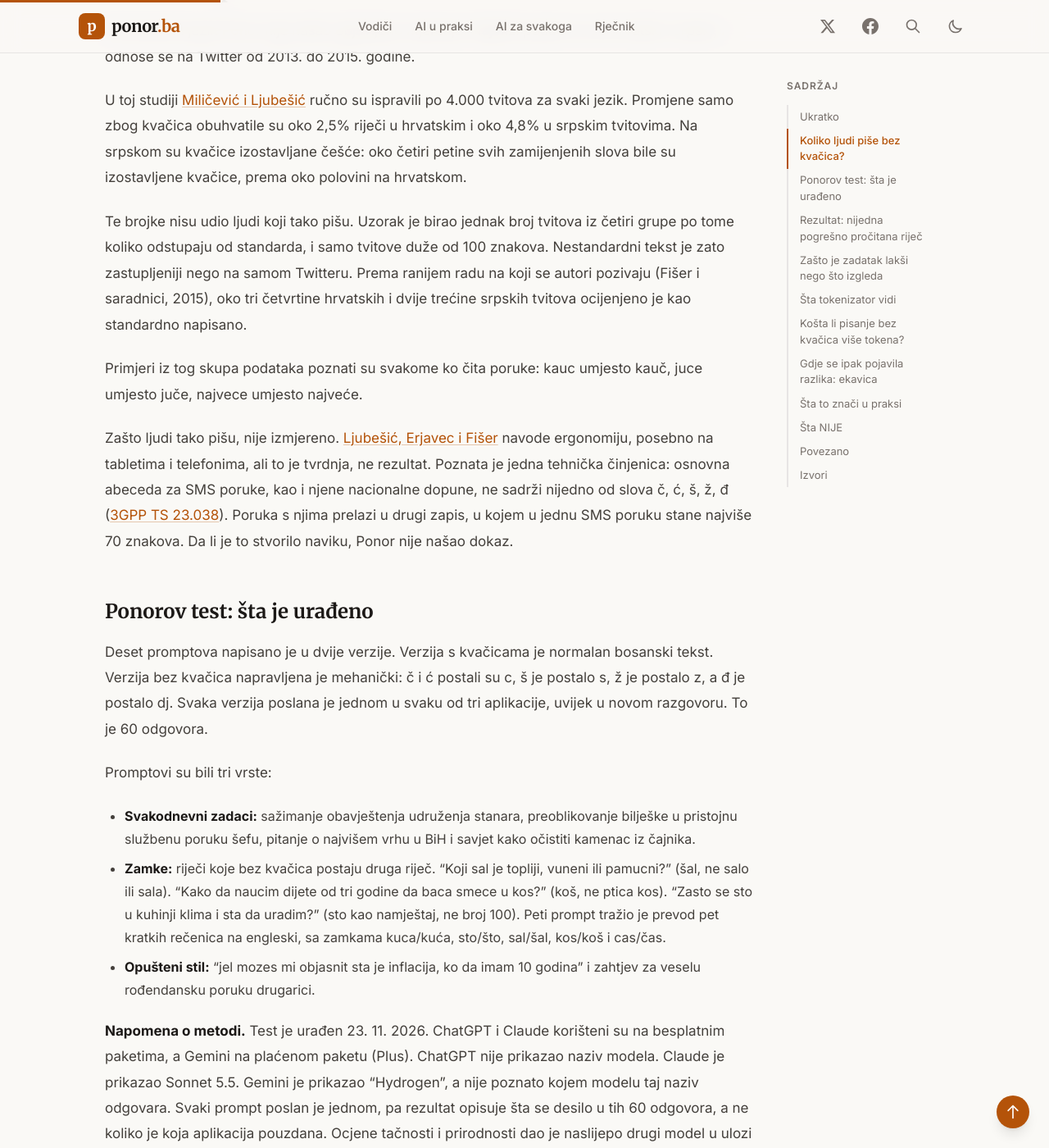
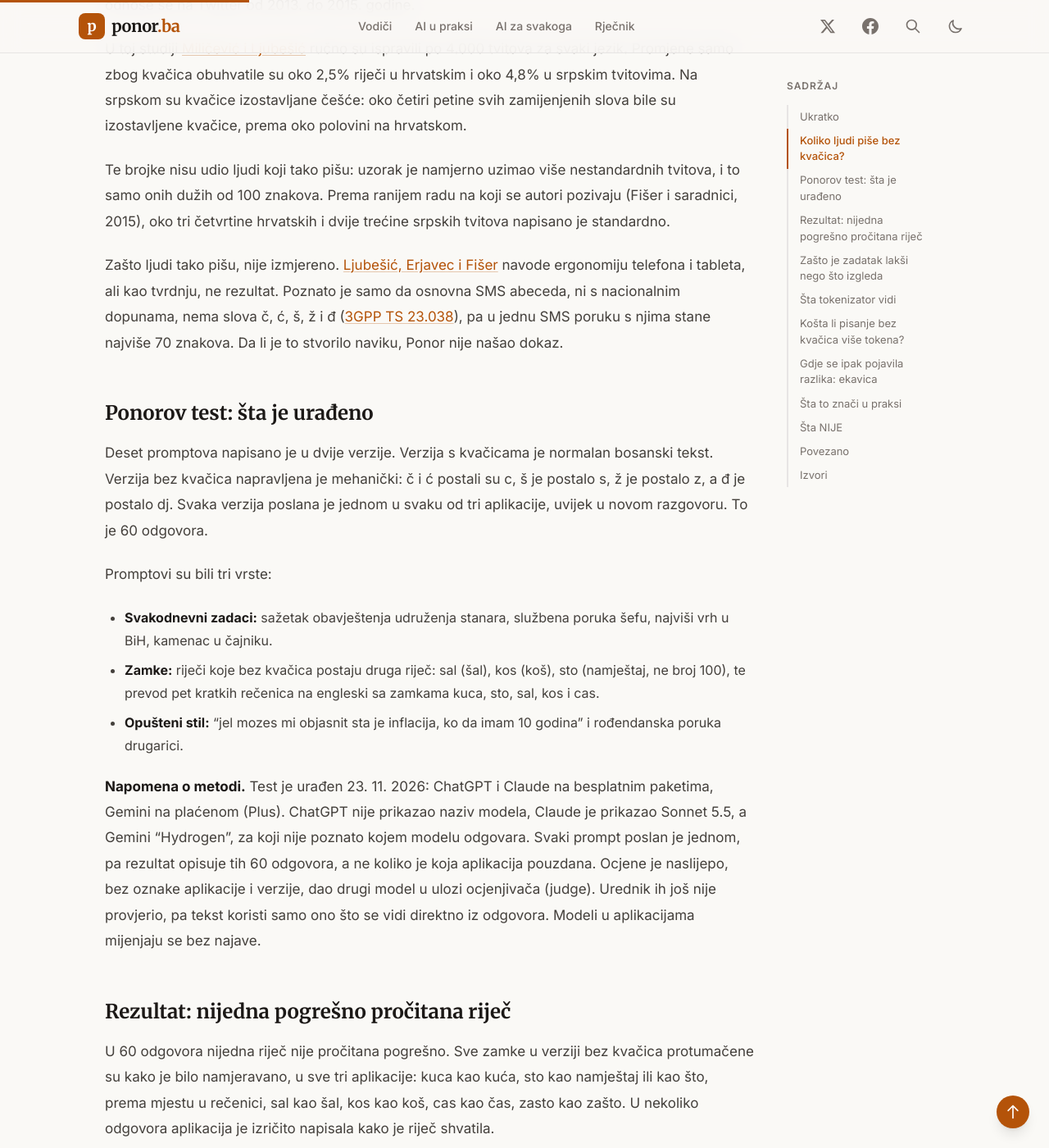
Before and after one commit to vibeuna/ponor, a Jekyll site: the page built from _posts/2026-11-24-bez-kvacica.md, in a window 1280 px wide and 1400 px high, scrolled down 1700 px. Shown: the whole window at 82% size. Built offline with Jekyll 4.4.1, drawn with Linux system fonts in a browser that asks for light colours; some of the changed text lies outside the part shown.

Commit message:
bez-kvacica: cut text by 17%
Co-Authored-By: Claude Opus 5.5 <noreply@anthropic.com>

```diff
--- a/_posts/2026-11-24-bez-kvacica.md
+++ b/_posts/2026-11-24-bez-kvacica.md
@@ -4,12 +4,12 @@ title: "U Ponorovom testu ChatGPT, Claude i Gemini razumjeli su bosanski i bez k
 date: 2026-11-24
 category: ai-za-sve
 image: /assets/images/2026-11-24-bez-kvacica.svg
-read_time: 12
+read_time: 10
 description: "ChatGPT, Claude i Gemini dobili su deset promptova bez kvačica. Nijedna riječ nije pogrešno pročitana, a tokena je bilo tek 1–2% manje."
 tags: [llm]
 ---
 
-"Sto si kupio novi sto?" U ovoj rečenici ista riječ bez kvačica znači dvije različite stvari: prva je "što" (zašto), druga "sto" (komad namještaja). Ta rečenica bila je dio jednog od deset promptova (prompt je uputa ili upit koji se unosi modelu) koje je Ponorov test poslao u ChatGPT, Claude i Gemini bez č, ć, š, ž i đ. Nijedna aplikacija nije pogrešno pročitala nijednu riječ. Tekst ispod objašnjava šta je testirano, zašto je rezultat manje iznenađujući nego što izgleda i gdje se ipak pojavila razlika koja, barem kod ChatGPT-a, nema veze s kvačicama.
+"Sto si kupio novi sto?" U ovoj rečenici ista riječ bez kvačica znači dvije različite stvari: prva je "što" (zašto), druga "sto" (komad namještaja). Ta rečenica bila je dio jednog od deset promptova (prompt je uputa ili upit koji se unosi modelu) koje je Ponorov test poslao u ChatGPT, Claude i Gemini bez č, ć, š, ž i đ. Nijedna aplikacija nije pogrešno pročitala nijednu riječ.
 
 ## Ukratko
 
@@ -21,11 +21,9 @@ Za bosanski jezik Ponor nije našao objavljeno mjerenje. Najbliži podaci su za
 
 U toj studiji [Miličević i Ljubešić](https://doi.org/10.4312/slo2.0.2016.2.156-188) ručno su ispravili po 4.000 tvitova za svaki jezik. Promjene samo zbog kvačica obuhvatile su oko 2,5% riječi u hrvatskim i oko 4,8% u srpskim tvitovima. Na srpskom su kvačice izostavljane češće: oko četiri petine svih zamijenjenih slova bile su izostavljene kvačice, prema oko polovini na hrvatskom.
 
-Te brojke nisu udio ljudi koji tako pišu. Uzorak je birao jednak broj tvitova iz četiri grupe po tome koliko odstupaju od standarda, i samo tvitove duže od 100 znakova. Nestandardni tekst je zato zastupljeniji nego na samom Twitteru. Prema ranijem radu na koji se autori pozivaju (Fišer i saradnici, 2015), oko tri četvrtine hrvatskih i dvije trećine srpskih tvitova ocijenjeno je kao standardno napisano.
+Te brojke nisu udio ljudi koji tako pišu: uzorak je namjerno uzimao više nestandardnih tvitova, i to samo onih dužih od 100 znakova. Prema ranijem radu na koji se autori pozivaju (Fišer i saradnici, 2015), oko tri četvrtine hrvatskih i dvije trećine srpskih tvitova napisano je standardno.
 
-Primjeri iz tog skupa podataka poznati su svakome ko čita poruke: kauc umjesto kauč, juce umjesto juče, najvece umjesto najveće.
-
-Zašto ljudi tako pišu, nije izmjereno. [Ljubešić, Erjavec i Fišer](https://aclanthology.org/L16-1573/) navode ergonomiju, posebno na tabletima i telefonima, ali to je tvrdnja, ne rezultat. Poznata je jedna tehnička činjenica: osnovna abeceda za SMS poruke, kao i njene nacionalne dopune, ne sadrži nijedno od slova č, ć, š, ž, đ ([3GPP TS 23.038](https://www.etsi.org/deliver/etsi_ts/123000_123099/123038/17.00.00_60/ts_123038v170000p.pdf)). Poruka s njima prelazi u drugi zapis, u kojem u jednu SMS poruku stane najviše 70 znakova. Da li je to stvorilo naviku, Ponor nije našao dokaz.
+Zašto ljudi tako pišu, nije izmjereno. [Ljubešić, Erjavec i Fišer](https://aclanthology.org/L16-1573/) navode ergonomiju telefona i tableta, ali kao tvrdnju, ne rezultat. Poznato je samo da osnovna SMS abeceda, ni s nacionalnim dopunama, nema slova č, ć, š, ž i đ ([3GPP TS 23.038](https://www.etsi.org/deliver/etsi_ts/123000_123099/123038/17.00.00_60/ts_123038v170000p.pdf)), pa u jednu SMS poruku s njima stane najviše 70 znakova. Da li je to stvorilo naviku, Ponor nije našao dokaz.
 
 ## Ponorov test: šta je urađeno
 
@@ -33,11 +31,11 @@ Deset promptova napisano je u dvije verzije. Verzija s kvačicama je normalan bo
 
 Promptovi su bili tri vrste:
 
-- **Svakodnevni zadaci:** sažimanje obavještenja udruženja stanara, preoblikovanje bilješke u pristojnu službenu poruku šefu, pitanje o najvišem vrhu u BiH i savjet kako očistiti kamenac iz čajnika.
-- **Zamke:** riječi koje bez kvačica postaju druga riječ. "Koji sal je topliji, vuneni ili pamucni?" (šal, ne salo ili sala). "Kako da naucim dijete od tri godine da baca smece u kos?" (koš, ne ptica kos). "Zasto se sto u kuhinji klima i sta da uradim?" (sto kao namještaj, ne broj 100). Peti prompt tražio je prevod pet kratkih rečenica na engleski, sa zamkama kuca/kuća, sto/što, sal/šal, kos/koš i cas/čas.
-- **Opušteni stil:** "jel mozes mi objasnit sta je inflacija, ko da imam 10 godina" i zahtjev za veselu rođendansku poruku drugarici.
+- **Svakodnevni zadaci:** sažetak obavještenja udruženja stanara, službena poruka šefu, najviši vrh u BiH, kamenac u čajniku.
+- **Zamke:** riječi koje bez kvačica postaju druga riječ: sal (šal), kos (koš), sto (namještaj, ne broj 100), te prevod pet kratkih rečenica na engleski sa zamkama kuca, sto, sal, kos i cas.
+- **Opušteni stil:** "jel mozes mi objasnit sta je inflacija, ko da imam 10 godina" i rođendanska poruka drugarici.
 
-**Napomena o metodi.** Test je urađen 23. 11. 2026. ChatGPT i Claude korišteni su na besplatnim paketima, a Gemini na plaćenom paketu (Plus). ChatGPT nije prikazao naziv modela. Claude je prikazao Sonnet 5.5. Gemini je prikazao "Hydrogen", a nije poznato kojem modelu taj naziv odgovara. Svaki prompt poslan je jednom, pa rezultat opisuje šta se desilo u tih 60 odgovora, a ne koliko je koja aplikacija pouzdana. Ocjene tačnosti i prirodnosti dao je naslijepo drugi model u ulozi ocjenjivača (judge), bez oznake aplikacije i verzije. Urednik ih još nije provjerio, pa tekst koristi samo ono što se vidi direktno iz odgovora. Modeli u aplikacijama mijenjaju se bez najave, i isti test sutra može dati drugačiji rezultat.
+**Napomena o metodi.** Test je urađen 23. 11. 2026: ChatGPT i Claude na besplatnim paketima, Gemini na plaćenom (Plus). ChatGPT nije prikazao naziv modela, Claude je prikazao Sonnet 5.5, a Gemini "Hydrogen", za koji nije poznato kojem modelu odgovara. Svaki prompt poslan je jednom, pa rezultat opisuje tih 60 odgovora, a ne koliko je koja aplikacija pouzdana. Ocjene je naslijepo, bez oznake aplikacije i verzije, dao drugi model u ulozi ocjenjivača (judge). Urednik ih još nije provjerio, pa tekst koristi samo ono što se vidi direktno iz odgovora. Modeli u aplikacijama mijenjaju se bez najave.
 
 ## Rezultat: nijedna pogrešno pročitana riječ
 
@@ -51,9 +49,9 @@ Neki odgovori imali su tehničke ostatke, kao izgubljene slike ili tabele koje s
 
 Ponor nije našao objavljeno istraživanje o tome kako tačno [veliki jezički modeli](/rjecnik/veliki-jezicki-model/) (large language model, LLM) čitaju bosanski tekst bez kvačica. Istraživanja iz vremena prije njih ipak pokazuju zašto taj zadatak nije težak koliko se čini.
 
-Ljubešić, Erjavec i Fišer mjerili su 2016. koliko je riječi pogrešno napisano u tekstu iz kojeg su kvačice uklonjene. Bez ikakvog ispravljanja to je oko 14% riječi na Wikipediji i 13–16% na Twitteru. To odgovara podatku iz istog rada da oko 13% riječi u hrvatskom, srpskom i slovenačkom sadrži barem jedno slovo s kvačicom. Njihov najbolji sistem za automatsko vraćanje kvačica (diacritic restoration), zasnovan na statistici iz velikih zbirki teksta, dovodi tačnost na 99,57% za hrvatsku i 99,47% za srpsku Wikipediju, te 99,38% i 99,17% za tvitove.
+Ljubešić, Erjavec i Fišer mjerili su 2016. koliko je riječi pogrešno napisano u tekstu iz kojeg su kvačice uklonjene. Bez ikakvog ispravljanja to je oko 14% riječi na Wikipediji i 13–16% na Twitteru. To odgovara podatku iz istog rada da oko 13% riječi u hrvatskom, srpskom i slovenačkom sadrži barem jedno slovo s kvačicom. Njihov najbolji sistem za automatsko vraćanje kvačica (diacritic restoration), zasnovan na statistici iz velikih zbirki teksta, dovodi tačnost na 99,2–99,6%, zavisno od jezika i izvora teksta.
 
-Ti procenti računaju sve riječi, i one koje kvačice uopšte nemaju. Preostale greške autori su detaljno analizirali samo za slovenačke tvitove. Tamo se skupljaju na dvosmislenim riječima, rijetkim riječima, vlastitim imenima i tekstu gdje nedostaju razmaci. Dvosmislene riječi čine 37% preostalih grešaka, s primjerima kao se/še i nas/naš.
+Ti procenti računaju sve riječi, i one bez kvačica. Preostale greške autori su detaljno analizirali samo za slovenačke tvitove: skupljaju se na dvosmislenim i rijetkim riječima, vlastitim imenima i tekstu bez razmaka. Dvosmislene riječi čine 37% tih grešaka.
 
 Drugi podatak objašnjava zašto je osnova tako jaka. [Náplava i saradnici](https://aclanthology.org/L18-1247/) poredili su 23 jezika najjednostavnijom metodom: za svaku riječ bez kvačica uzme se oblik koji se najčešće javlja. Hrvatski je imao najmanje grešaka od svih: 0,34% riječi. Češki je imao 4,09%, rumunski 29,71%, a vijetnamski 40,53%. Drugim riječima, za veliku većinu hrvatskih riječi, a vjerovatno i bosanskih, postoji samo jedan smislen oblik s kvačicama. "Ocistim" može biti samo "očistim".
 
@@ -65,7 +63,7 @@ Prije nego model "pročita" tekst, [tokenizator](/rjecnik/tokenizator/) (tokeniz
 
 Na nivou računara, slova s kvačicama i bez njih nisu iste veličine. Prema standardu za UTF-8 zapis ([RFC 3629](https://www.rfc-editor.org/rfc/rfc3629)), svih pet slova č, ć, š, ž i đ, i velika i mala, zauzima po dva bajta. Obična slova c, s, z i d zauzimaju po jedan. Tekst bez kvačica je zato kraći u bajtovima.
 
-Slovo đ ima još jednu posebnost. Mnogi programi uklanjaju kvačice i druge oznake sa slova tako što slovo rastave na osnovno slovo i dodatni znak, pa obrišu znak. Č se tako pretvori u c. Đ se ne rastavlja na taj način, pa takva rutina ostavi đ netaknutim ([Náplava i saradnici](https://aclanthology.org/L18-1247/)). Prema [Gormanu i Pinteru](https://aclanthology.org/2025.naacl-short.25/), isti postupak koriste i alati za pripremu teksta u biblioteci Hugging Face, a originalni BERT modeli koji ne razlikuju velika i mala slova trenirani su na tekstu iz kojeg su uklonjene sve oznake sa slova, pa i kvačice. Ponorov test zato nije koristio takvu rutinu, nego je svako đ zamijenio s dj, kao u "rodjendan".
+Slovo đ ima još jednu posebnost. Mnogi programi uklanjaju kvačice tako što slovo rastave na osnovno slovo i dodatni znak, pa obrišu znak. Č se tako pretvori u c, ali đ se ne rastavlja i ostaje netaknuto ([Náplava i saradnici](https://aclanthology.org/L18-1247/)). Ponorov test zato nije koristio takvu rutinu, nego je svako đ zamijenio s dj, kao u "rodjendan".
 
 {% include diagram.html name="bez-kvacica" caption="Ista rečenica s kvačicama ima dva bajta više, a broj tokena se skoro ne mijenja." alt="Rečenica 'Zašto se sto u kuhinji klima i šta da uradim?' ima 47 bajtova s kvačicama i 45 bez njih; na tri tokenizatora broj tokena ide sa 16, 17 i 18 na 16, 16 i 17. Na svih deset promptova bajtova je 3,7% manje, a tokena 1–2% manje." %}
 
@@ -81,11 +79,9 @@ Ne. Ponor je prebrojao tokene za svih deset promptova, u obje verzije, s tokeniz
 | Bajtovi (UTF-8) | 1.298 | 1.250 | 0,963 |
 | Znakovi | 1.249 | 1.250 | 1,001 |
 
-Bez kvačica tekst je kraći za 3,7% bajtova, ali za samo 1–2% tokena. Broj znakova se čak poveća za jedan, jer je jedno đ postalo dj. Po pojedinačnom promptu razlika je bila od 0 do 5 tokena. Najveća je na prevodu pet kratkih rečenica punih kvačica, gdje je, recimo, 67 tokena postalo 64. Kod dužeg obavještenja udruženja stanara jedan tokenizator je bez kvačica izbrojao dva tokena više, a drugi dva manje.
+Broj znakova raste za jedan jer je jedno đ postalo dj. Po promptu razlika je bila od 0 do 5 tokena.
 
-Sličan obrazac prijavljuju [Gorman i Pinter](https://aclanthology.org/2025.naacl-short.25/) za španski, mjereno na jednoj primjer-rečenici po jeziku: kad se uklone oznake iznad slova (á, é, ñ), broj tokena u modelima LLaMA, mBERT i XLM-R mijenja se tek malo. Bosanski nisu testirali. Arapski i hebrejski tekst sa znakovima iznad i ispod slova, s druge strane, troši dva do četiri puta više tokena nego isti tekst bez njih. To je drugačiji slučaj od bosanskog.
-
-Praktični zaključak: kvačice ne treba skidati da bi se uštedjelo, niti dodavati iz straha od većeg troška. Razlika je zanemariva u oba smjera.
+Sličan obrazac prijavljuju [Gorman i Pinter](https://aclanthology.org/2025.naacl-short.25/) za španski, na jednoj primjer-rečenici po jeziku: bez oznaka iznad slova (á, é, ñ) broj tokena u modelima LLaMA, mBERT i XLM-R mijenja se tek malo. Bosanski nisu testirali. Arapski i hebrejski su drugačiji slučaj: tekst sa znakovima iznad i ispod slova tamo troši dva do četiri puta više tokena.
 
 ## Gdje se ipak pojavila razlika: ekavica
 
@@ -97,20 +93,16 @@ Sva četiri prompta imaju nešto zajedničko: ne kažu na kojem jeziku žele odg
 
 ## Šta to znači u praksi
 
-- **Pišite kako vam je lakše.** Ako na telefonu kucate bez kvačica, to u Ponorovom testu nije smetalo nijednoj aplikaciji. Nijedna riječ nije pogrešno pročitana, ni u namjerno dvosmislenim rečenicama.
-- **Odgovor ćete dobiti s kvačicama.** Ne morate tražiti da ih vrati. U testu su ih sve tri aplikacije same koristile.
-- **Imenujte jezik.** Ako želite bosanski i ijekavicu, napišite to u prompt: "Odgovori na bosanskom jeziku, ijekavicom." U ranijem Ponorovom testu ta uputa je uklonila ekavicu. U ovom testu ekavice nije bilo nijednom kad je jezik bio naveden.
-- **Ne brinite o trošku.** Bez kvačica tekst troši 1–2% manje tokena na testiranim tokenizatorima. To ne vrijedi ni namjerno skidati ni namjerno dodavati.
+- **Pišite kako vam je lakše.** Kucanje bez kvačica u Ponorovom testu nije smetalo nijednoj aplikaciji, ni u namjerno dvosmislenim rečenicama.
+- **Odgovor ćete dobiti s kvačicama.** Sve tri aplikacije koristile su ih same.
+- **Imenujte jezik.** Ako želite bosanski i ijekavicu, napišite: "Odgovori na bosanskom jeziku, ijekavicom." U ranijem Ponorovom testu ta uputa uklonila je ekavicu, a u ovom ekavice nije bilo kad je jezik bio naveden.
+- **Ne brinite o trošku.** Bez kvačica tokena je 1–2% manje na testiranim tokenizatorima: zanemarivo u oba smjera.
 
 ## Šta NIJE
 
 **Nije dokaz da kvačice nikad nisu važne.** Test je pokrio deset promptova, po jedan odgovor po aplikaciji, i kratke, jasne rečenice. Dugi tekstovi s mnogo vlastitih imena ili rijetkih riječi su upravo mjesto gdje su i stariji sistemi griješili najčešće. Gorman i Pinter navode i primjere gdje je sistem za [mašinsko prevođenje](/rjecnik/masinsko-prevodjenje/) (machine translation) pogrešno preveo ruske i španske rečenice, a greška je zavisila od oznaka iznad slova.
 
-**Nije mjerenje pouzdanosti aplikacija.** Jedan odgovor po promptu ne govori koliko često neka aplikacija griješi, niti koja je bolja. U ovom testu nijedna nije pogrešno pročitala nijednu riječ.
-
 **Nije istraživanje o bosanskom.** Ponor nije našao objavljenu evaluaciju velikih jezičkih modela na bosanskom, hrvatskom ili srpskom tekstu bez kvačica. Jedine srodne evaluacije velikih jezičkih modela koje je Ponor našao odnose se na rumunski ([Nadăș i Diosan](https://arxiv.org/abs/2511.13182v3), vraćanje oznaka na slova) i francuski (preprint, odnosno rad koji još nije prošao recenziju: [Yu i saradnici](https://arxiv.org/abs/2610.33493)). Ponorov test je mali, ali je jedini takav podatak za bosanski koji je Ponor našao.
-
-**Nije podatak o tome koliko Bosanaca piše bez kvačica.** Postojeće brojke su hrvatski i srpski Twitter od prije desetak godina, iz uzorka koji je namjerno uzimao više nestandardnog teksta.
 
 ## Povezano
 
```
